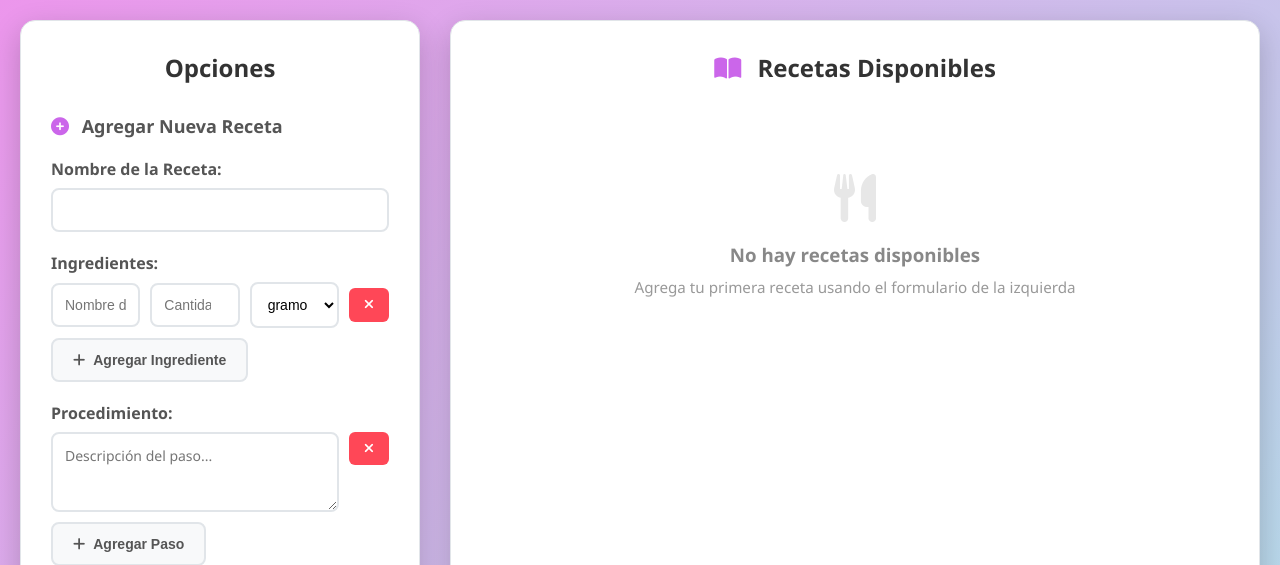
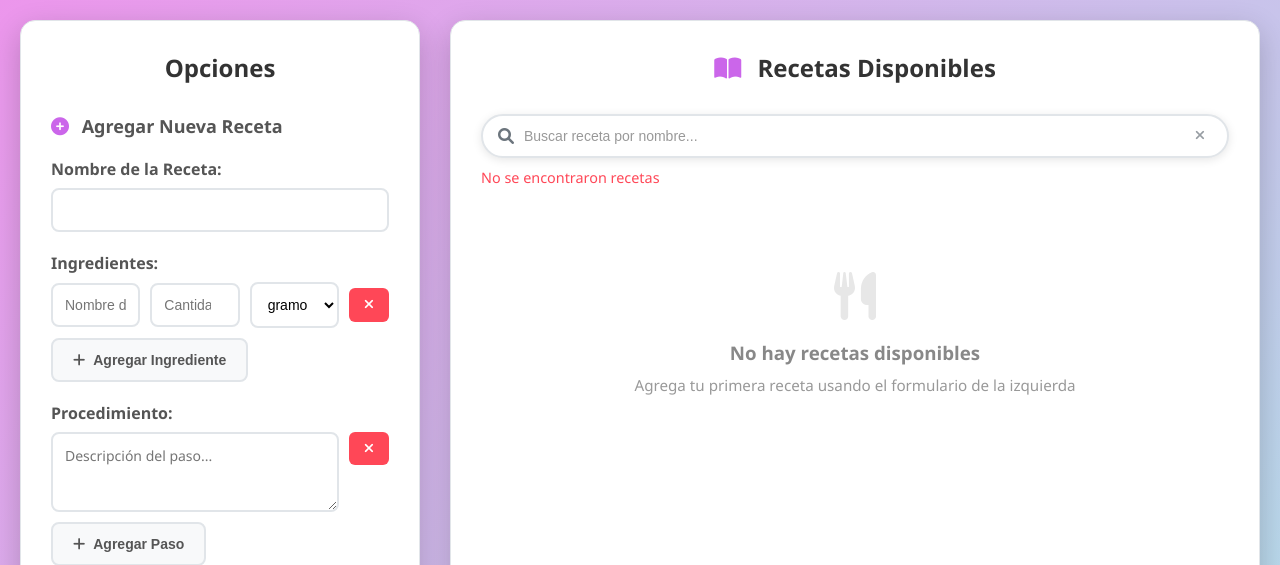
Before and after one commit to AlexTS21/SemanticWeb, a Django app: template XMLFINAL/ontology/templates/ontology/index.html in a window 1280 px wide. Shown: the top 565 px of the page. Run offline with Django 5.2, Linux system fonts and the light colour scheme; the template is opened without the code that fills it, so the values that code supplies are empty.

Commit message:
Added search in the interface

```diff
--- a/XMLFINAL/ontology/static/ontology/script.js
+++ b/XMLFINAL/ontology/static/ontology/script.js
@@ -329,3 +329,189 @@ document.addEventListener('DOMContentLoaded', function() {
         setTimeout(loadDraft, 1000);
     }
 });
+
+// Search functionality
+function initializeSearch() {
+    const searchInput = document.getElementById('search-input');
+    const clearSearch = document.getElementById('clear-search');
+    const resultCount = document.getElementById('result-count');
+    const recipesGrid = document.getElementById('recipes-grid');
+    const recipeCards = document.querySelectorAll('.recipe-card');
+
+    if (!searchInput) return;
+
+    const totalRecipes = recipeCards.length;
+
+    // Update result count
+    function updateResultCount(visibleCount) {
+        if (resultCount) {
+            if (visibleCount === 0) {
+                resultCount.textContent = 'No se encontraron recetas';
+                resultCount.style.color = '#ff4757';
+            } else {
+                resultCount.textContent = `${visibleCount} de ${totalRecipes} recetas encontradas`;
+                resultCount.style.color = '#6c757d';
+            }
+        }
+    }
+
+    // Clear search
+    function clearSearchHandler() {
+        searchInput.value = '';
+        filterRecipes('');
+        clearSearch.classList.add('hidden');
+        searchInput.focus();
+    }
+
+    // Filter recipes based on search term
+    function filterRecipes(searchTerm) {
+        const term = searchTerm.toLowerCase().trim();
+        let visibleCount = 0;
+
+        recipeCards.forEach(card => {
+            const recipeName = card.getAttribute('data-recipe-name');
+            const recipeNameElement = card.querySelector('h3');
+            const originalName = recipeNameElement.textContent;
+
+            if (term === '' || recipeName.includes(term)) {
+                card.style.display = 'block';
+                card.classList.remove('hidden', 'fade-out');
+
+                // Remove previous highlights
+                const highlighted = card.querySelector('.highlight');
+                if (highlighted) {
+                    recipeNameElement.innerHTML = originalName;
+                }
+
+                visibleCount++;
+            } else {
+                card.classList.add('fade-out');
+                setTimeout(() => {
+                    card.style.display = 'none';
+                    card.classList.add('hidden');
+                }, 300);
+            }
+        });
+
+        updateResultCount(visibleCount);
+
+        // Show no results message if needed
+        showNoResultsMessage(visibleCount === 0 && term !== '');
+    }
+
+    // Show no results message
+    function showNoResultsMessage(show) {
+        let noResults = document.getElementById('no-results-message');
+
+        if (show && !noResults) {
+            noResults = document.createElement('div');
+            noResults.id = 'no-results-message';
+            noResults.className = 'no-results';
+            noResults.innerHTML = `
+                <i class="fas fa-search fa-3x"></i>
+                <h3>No se encontraron recetas</h3>
+                <p>Intenta con otros términos de búsqueda</p>
+            `;
+            recipesGrid.appendChild(noResults);
+        } else if (!show && noResults) {
+            noResults.remove();
+        }
+    }
+
+    // Event listeners
+    searchInput.addEventListener('input', function(e) {
+        const searchTerm = e.target.value;
+
+        if (searchTerm.length > 0) {
+            clearSearch.classList.remove('hidden');
+        } else {
+            clearSearch.classList.add('hidden');
+        }
+
+        filterRecipes(searchTerm);
+    });
+
+    clearSearch.addEventListener('click', clearSearchHandler);
+
+    // Keyboard shortcuts for search
+    searchInput.addEventListener('keydown', function(e) {
+        // Ctrl/Cmd + F to focus search
+        if ((e.ctrlKey || e.metaKey) && e.key === 'f') {
+            e.preventDefault();
+            searchInput.focus();
+            searchInput.select();
+        }
+
+        // Escape to clear search
+        if (e.key === 'Escape' && searchInput.value.length > 0) {
+            e.preventDefault();
+            clearSearchHandler();
+        }
+    });
+
+    // Initialize
+    updateResultCount(totalRecipes);
+}
+
+// Enhanced search with debouncing
+function debounce(func, wait) {
+    let timeout;
+    return function executedFunction(...args) {
+        const later = () => {
+            clearTimeout(timeout);
+            func(...args);
+        };
+        clearTimeout(timeout);
+        timeout = setTimeout(later, wait);
+    };
+}
+
+// Initialize search when DOM is loaded
+document.addEventListener('DOMContentLoaded', function() {
+    initializeSearch();
+
+    // Add search tips
+    const searchInfo = document.getElementById('search-info');
+    if (searchInfo) {
+        const searchTips = document.createElement('div');
+        searchTips.className = 'search-tips';
+        searchTips.textContent = '💡 Escribe el nombre de la receta para buscar';
+        searchInfo.appendChild(searchTips);
+
+        // Remove tips after 5 seconds
+        setTimeout(() => {
+            searchTips.style.opacity = '0';
+            setTimeout(() => {
+                if (searchTips.parentNode) {
+                    searchTips.remove();
+                }
+            }, 300);
+        }, 5000);
+    }
+});
+
+// Advanced search function (optional - for future enhancements)
+function advancedSearch(recipes, searchTerm) {
+    const term = searchTerm.toLowerCase();
+
+    return recipes.filter(recipe => {
+        // Search in recipe name
+        if (recipe.name.toLowerCase().includes(term)) {
+            return true;
+        }
+
+        // Search in ingredients
+        if (recipe.ingredients.some(ing =>
+            ing.nombre.toLowerCase().includes(term))) {
+            return true;
+        }
+
+        // Search in procedure steps
+        if (recipe.procedure.some(step =>
+            step.toLowerCase().includes(term))) {
+            return true;
+        }
+
+        return false;
+    });
+}
--- a/XMLFINAL/ontology/static/ontology/style.css
+++ b/XMLFINAL/ontology/static/ontology/style.css
@@ -672,3 +672,165 @@ textarea:focus {
         border: 1px solid #ccc;
     }
 }
+
+/* Search Styles */
+.search-container {
+    margin-bottom: 25px;
+}
+
+.search-box {
+    position: relative;
+    display: flex;
+    align-items: center;
+    background: white;
+    border: 2px solid #e1e5e9;
+    border-radius: 25px;
+    padding: 0 15px;
+    transition: all 0.3s ease;
+    box-shadow: 0 2px 10px rgba(0,0,0,0.1);
+}
+
+.search-box:focus-within {
+    border-color: #cb66ea;
+    box-shadow: 0 0 0 3px rgba(203, 102, 234, 0.1);
+}
+
+.search-box i.fa-search {
+    color: #6c757d;
+    margin-right: 10px;
+}
+
+.search-input {
+    flex: 1;
+    border: none;
+    outline: none;
+    padding: 12px 0;
+    font-size: 14px;
+    background: transparent;
+    color: #333;
+}
+
+.search-input::placeholder {
+    color: #999;
+}
+
+.clear-search {
+    background: none;
+    border: none;
+    color: #6c757d;
+    cursor: pointer;
+    padding: 8px;
+    border-radius: 50%;
+    transition: all 0.3s ease;
+    opacity: 0.7;
+    display: flex;
+    align-items: center;
+    justify-content: center;
+}
+
+.clear-search:hover {
+    background: #f8f9fa;
+    color: #ff4757;
+    opacity: 1;
+}
+
+.clear-search.hidden {
+    display: none;
+}
+
+.search-info {
+    margin-top: 10px;
+    display: flex;
+    justify-content: space-between;
+    align-items: center;
+    font-size: 0.9em;
+    color: #6c757d;
+}
+
+#result-count {
+    font-weight: 500;
+}
+
+.no-results {
+    text-align: center;
+    padding: 40px 20px;
+    color: #666;
+}
+
+.no-results i {
+    font-size: 3em;
+    margin-bottom: 15px;
+    color: #ddd;
+}
+
+.no-results h3 {
+    margin-bottom: 10px;
+    color: #888;
+}
+
+.no-results p {
+    color: #999;
+}
+
+/* Search highlight */
+.highlight {
+    background-color: #fff3cd;
+    padding: 2px 4px;
+    border-radius: 3px;
+    font-weight: 600;
+}
+
+/* Search animations */
+.recipe-card {
+    transition: all 0.3s ease;
+}
+
+.recipe-card.hidden {
+    display: none;
+}
+
+.recipe-card.fade-out {
+    opacity: 0;
+    transform: scale(0.95);
+}
+
+/* Quick search tips */
+.search-tips {
+    margin-top: 8px;
+    font-size: 0.8em;
+    color: #6c757d;
+    text-align: center;
+}
+
+/* Responsive search */
+@media (max-width: 768px) {
+    .search-box {
+        padding: 0 12px;
+    }
+
+    .search-input {
+        padding: 10px 0;
+        font-size: 16px; /* Prevent zoom on iOS */
+    }
+
+    .search-info {
+        flex-direction: column;
+        gap: 5px;
+        align-items: flex-start;
+    }
+}
+/* Añadir a las transiciones existentes */
+.recipe-card {
+    transition: all 0.3s ease, opacity 0.3s ease, transform 0.3s ease;
+}
+
+/* Añadir a los estados existentes */
+.recipe-card.hidden {
+    display: none;
+    opacity: 0;
+    transform: scale(0.95);
+}
+
+.recipe-card:not(.hidden) {
+    animation: slideIn 0.3s ease;
+}
--- a/XMLFINAL/ontology/templates/ontology/index.html
+++ b/XMLFINAL/ontology/templates/ontology/index.html
@@ -213,6 +213,20 @@
     <div class="recipes-panel">
         <h2><i class="fas fa-book-open"></i> Recetas Disponibles</h2>
 
+        <!-- Barra de búsqueda -->
+        <div class="search-container">
+            <div class="search-box">
+                <i class="fas fa-search"></i>
+                <input type="text" id="search-input" placeholder="Buscar receta por nombre..." class="search-input">
+                <button type="button" id="clear-search" class="clear-search" title="Limpiar búsqueda">
+                    <i class="fas fa-times"></i>
+                </button>
+            </div>
+            <div class="search-info" id="search-info">
+                <span id="result-count">{{ recipes|length }} recetas encontradas</span>
+            </div>
+        </div>
+
         {% if editing_recipe %}
         <div class="editing-notice">
             <i class="fas fa-edit"></i>
@@ -224,9 +238,9 @@
         {% endif %}
 
         {% if recipes %}
-        <div class="recipes-grid">
+            <div class="recipes-grid" id="recipes-grid">
                 {% for recipe_name, recipe_data in recipes.items %}
-            <div class="recipe-card {% if editing_recipe and editing_recipe.nombre == recipe_name %}editing{% endif %}">
+                <div class="recipe-card {% if editing_recipe and editing_recipe.nombre == recipe_name %}editing{% endif %}" data-recipe-name="{{ recipe_name|lower }}">
                     <div class="recipe-header">
                         <h3>{{ recipe_name }}</h3>
                         <div class="recipe-actions">
```
Also changed, not shown: 1 other file. Lines whose indentation alone changed are shown as unchanged.
